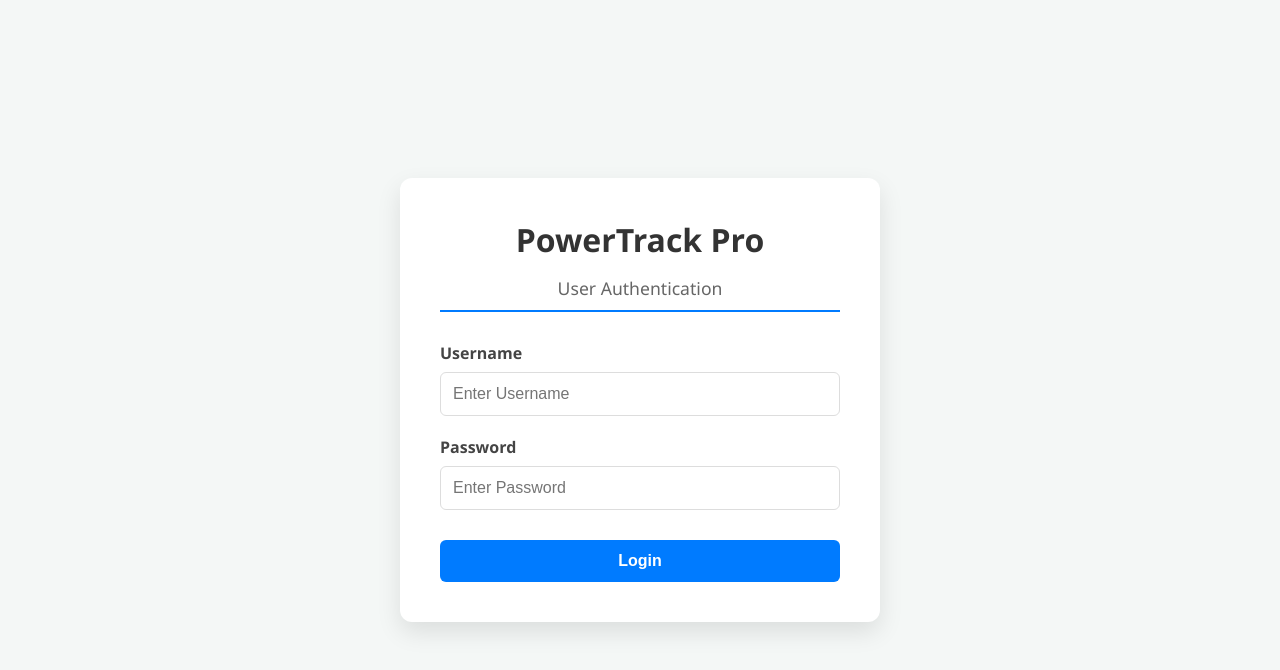
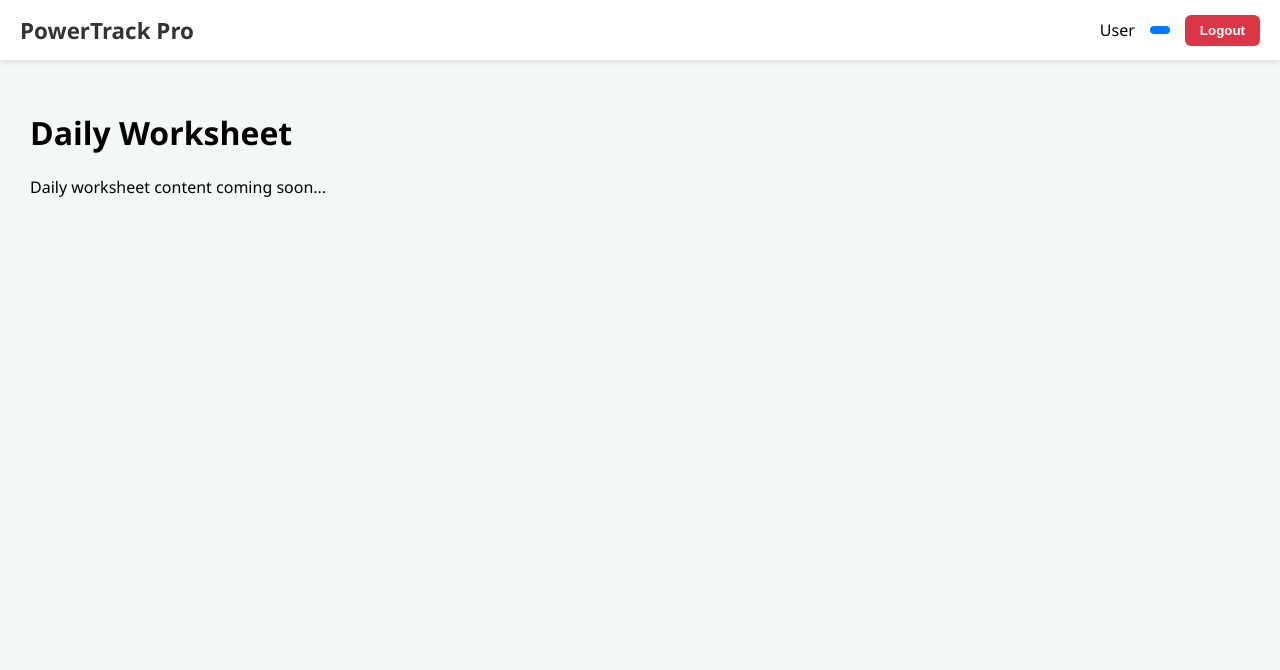
Before and after one commit to adiowilliams0-prog/CSIA_mjd744, a React (Create React App) app in the folder frontend/: page /worksheet in a window 1280 px wide. Before the commit this address led to /. Shown: the top 670 px of the page. Built offline with nearby package versions, Linux system fonts and the light colour scheme; sample sign-in values are in the browser's storage.

Commit message:
Integrated RBAC with functional Navbar, Sidebar, and centered Login

```diff
--- a/frontend/src/App.css
+++ b/frontend/src/App.css
@@ -1,94 +1,169 @@
-/* 1. Page Layout & Centering Logic */
-/* This centers the entire login box perfectly in the middle of the screen */
+/* --- 1. Global Layout Structure --- */
+body, html {
+    margin: 0;
+    padding: 0;
+    font-family: 'Segoe UI', Tahoma, Geneva, Verdana, sans-serif;
+    background-color: #f4f7f6;
+}
+
 .App {
     display: flex;
-    justify-content: center; /* Horizontal centering */
-    align-items: center;     /* Vertical centering */
-    min-height: 100vh;       /* Full viewport height */
-    background-color: #f4f7f6; /* Professional light gray background */
-    margin: 0;
-    font-family: 'Segoe UI', Tahoma, Geneva, Verdana, sans-serif;
-    text-align: center;
+    flex-direction: column;
+    min-height: 100vh;
 }
 
-/* 2. Authentication Container */
-/* Matches Prototype design with depth and professional spacing */
+/* The container for Sidebar + Page Content */
+.main-layout {
+    display: flex;
+    flex: 1;
+    width: 100%;
+}
+
+.page-content {
+    flex: 1;
+    padding: 30px;
+    transition: all 0.3s ease;
+    background-color: #f4f7f6;
+    overflow-y: auto;
+}
+
+.full-width {
+    width: 100%;
+}
+
+/* --- 2. Navbar Styling (Everyone) --- */
+.navbar {
+    height: 60px;
+    background-color: #ffffff;
+    display: flex;
+    align-items: center;
+    justify-content: space-between;
+    padding: 0 20px;
+    box-shadow: 0 2px 5px rgba(0,0,0,0.1);
+    z-index: 1000;
+}
+
+.nav-left, .nav-right {
+    display: flex;
+    align-items: center;
+    gap: 15px;
+}
+
+.brand-link {
+    text-decoration: none;
+    color: #333;
+    font-weight: bold;
+    font-size: 1.4rem;
+}
+
+.hamburger {
+    background: none;
+    border: none;
+    font-size: 1.5rem;
+    cursor: pointer;
+    padding: 5px;
+    width: auto;
+}
+
+/* --- 3. Sidebar Styling (Manager Only) --- */
+.sidebar {
+    width: 250px;
+    background-color: #2c3e50;
+    color: white;
+    transition: width 0.3s ease;
+    overflow-x: hidden;
+    display: flex;
+    flex-direction: column;
+}
+
+.sidebar.collapsed {
+    width: 0px;
+}
+
+.sidebar ul {
+    list-style: none;
+    padding: 20px 0;
+    margin: 0;
+}
+
+.sidebar li a {
+    display: block;
+    padding: 15px 25px;
+    color: #bdc3c7;
+    text-decoration: none;
+    transition: 0.2s;
+    white-space: nowrap;
+}
+
+.sidebar li a:hover {
+    background-color: #34495e;
+    color: white;
+}
+
+/* --- 4. Authentication Centering Logic --- */
+/* This forces the login box to ignore everything else and center on screen */
+.login-page-wrapper {
+    display: flex;
+    justify-content: center;
+    align-items: center;
+    position: fixed;         /* Critical: Breaks out of the App flex flow */
+    top: 0;
+    left: 0;
+    width: 100vw;
+    height: 100vh;
+    background-color: #f4f7f6;
+    z-index: 2000;           /* Sits on top of Navbar/Sidebar */
+}
+
 .login-container {
     background-color: #ffffff;
     width: 90%;
     max-width: 400px;
     padding: 40px;
     border-radius: 12px;
-    box-shadow: 0 10px 25px rgba(0,0,0,0.1); /* Adds the 'card' depth effect */
-    text-align: center; /* Centers the header text */
+    box-shadow: 0 10px 25px rgba(0,0,0,0.1);
+    text-align: center;
 }
 
-/* Header Styling */
-.login-container h1 {
-    color: #333;
-    margin: 0 0 5px 0;
-    font-size: 2rem;
+/* --- 5. Roles & Badges --- */
+.badge {
+    padding: 4px 10px;
+    border-radius: 20px;
+    font-size: 0.8rem;
+    font-weight: bold;
 }
 
-.login-container h2 {
-    color: #666;
-    font-weight: 400;
-    margin-bottom: 30px;
-    font-size: 1.1rem;
-    border-bottom: 2px solid #007bff; /* Blue accent line from prototype */
-    padding-bottom: 10px;
-}
+.mgr { background-color: #ffd700; color: #000; }
+.det { background-color: #007bff; color: #fff; }
 
-/* 3. Form Group Styling */
-/* Keeps labels aligned left for readability while the box is centered */
-.form-group {
-    margin-bottom: 20px;
-    text-align: left;
-}
-
-.form-group label {
-    display: block;
-    margin-bottom: 8px;
-    font-weight: 600;
-    color: #444;
-}
-
+/* --- 6. Form & Buttons --- */
+.form-group { margin-bottom: 20px; text-align: left; }
+.form-group label { display: block; margin-bottom: 8px; font-weight: 600; }
 .form-group input {
     width: 100%;
     padding: 12px;
     border: 1px solid #ddd;
     border-radius: 6px;
-    font-size: 1rem;
-    box-sizing: border-box; /* Critical: prevents padding from expanding width */
-    transition: border-color 0.3s ease;
+    box-sizing: border-box;
 }
 
-/* Interactive focus state */
-.form-group input:focus {
-    outline: none;
-    border-color: #007bff;
-    box-shadow: 0 0 0 2px rgba(0,123,255,0.25);
-}
-
-/* 4. Button Styling */
 button {
-    width: 100%;
     padding: 12px;
-    background-color: #007bff; /* Primary blue */
+    background-color: #007bff;
     color: white;
     border: none;
     border-radius: 6px;
-    font-size: 1rem;
+    cursor: pointer;
     font-weight: bold;
-    cursor: pointer;
-    transition: background-color 0.3s ease;
-    margin-top: 10px;
+    width: 100%; /* Default for login buttons */
 }
 
-button:hover {
-    background-color: #0056b3; /* Darker blue on hover */
+.logout-btn {
+    width: auto; /* Smaller width for navbar button */
+    background-color: #dc3545;
+    padding: 8px 15px;
 }
 
-button:active {
-    transform: translateY(1px); /* Subtle press effect */
+.logout-btn:hover {
+    background-color: #a71d2a;
 }
--- a/frontend/src/App.js
+++ b/frontend/src/App.js
@@ -1,31 +1,93 @@
-import React from 'react';
+import React, { useState, useEffect } from 'react';
 import { BrowserRouter as Router, Routes, Route, Navigate } from 'react-router-dom';
+import { getUserRole } from './utils/auth';
+
+// Components
+import Navbar from './components/Navbar';
+import Sidebar from './components/Sidebar';
+
+// Pages
 import Login from './pages/Login';
 import ManagerDashboard from './pages/ManagerDashboard';
 import DailyWorksheet from './pages/DailyWorksheet';
+import ClientPlans from './pages/ClientPlans';
+import StaffManagement from './pages/StaffManagement';
+import Reports from './pages/Reports';
+
 import './App.css';
 
 function App() {
+  const [isCollapsed, setIsCollapsed] = useState(false);
+  const [role, setRole] = useState(getUserRole());
+
+  // Update role when token changes
+  useEffect(() => {
+    const handleStorageChange = () => setRole(getUserRole());
+    window.addEventListener('storage', handleStorageChange);
+    return () => window.removeEventListener('storage', handleStorageChange);
+  }, []);
+
+  const isAuthenticated = !!localStorage.getItem('token');
+  const isManager = role === 'Manager';
+
   return (
     <Router>
-      {/* The 'App' class acts as the Flexbox parent.
-        It ensures the Login box is centered, but you may want to
-        adjust this class later when building full-screen dashboards.
-      */}
       <div className="App">
-        <Routes>
-          {/* Phase 1: Authentication */}
-          <Route path="/" element={<Login />} />
+        {/* Only show Navbar if logged in */}
+        {isAuthenticated && (
+          <Navbar
+            toggleSidebar={() => setIsCollapsed(!isCollapsed)}
+            userName="User"
+          />
+        )}
 
-          {/* Phase 2 & 5: Manager Routes */}
-          <Route path="/manager-dashboard" element={<ManagerDashboard />} />
+        {/* CONDITIONAL LAYOUT:
+          If not authenticated, show ONLY the Login page in its centering wrapper.
+          If authenticated, show the dashboard structure (Sidebar + Main).
+        */}
+        {!isAuthenticated ? (
+          <div className="login-page-wrapper">
+            <Routes>
+              <Route path="/" element={<Login />} />
+              <Route path="*" element={<Navigate to="/" />} />
+            </Routes>
+          </div>
+        ) : (
+          <div className="main-layout">
+            {/* Sidebar only for Managers */}
+            {isManager && <Sidebar isCollapsed={isCollapsed} />}
 
-          {/* Phase 3: Detailer / Operations Routes */}
-          <Route path="/daily-worksheet" element={<DailyWorksheet />} />
+            <main className={`page-content ${!isManager ? 'full-width' : ''}`}>
+              <Routes>
+                {/* Redirect home to correct dashboard */}
+                <Route path="/" element={<Navigate to={isManager ? "/dashboard" : "/worksheet"} />} />
 
-          {/* Fallback: Any unknown URL sends user back to Login */}
-          <Route path="*" element={<Navigate to="/" />} />
-        </Routes>
+                {/* Shared Route */}
+                <Route path="/worksheet" element={<DailyWorksheet />} />
+
+                {/* Protected Manager Routes */}
+                <Route
+                  path="/dashboard"
+                  element={isManager ? <ManagerDashboard /> : <Navigate to="/worksheet" />}
+                />
+                <Route
+                  path="/plans"
+                  element={isManager ? <ClientPlans /> : <Navigate to="/worksheet" />}
+                />
+                <Route
+                  path="/staff"
+                  element={isManager ? <StaffManagement /> : <Navigate to="/worksheet" />}
+                />
+                <Route
+                  path="/reports"
+                  element={isManager ? <Reports /> : <Navigate to="/worksheet" />}
+                />
+
+                <Route path="*" element={<Navigate to="/" />} />
+              </Routes>
+            </main>
+          </div>
+        )}
       </div>
     </Router>
   );
--- a/frontend/src/components/Navbar.js
+++ b/frontend/src/components/Navbar.js
@@ -0,0 +1,44 @@
+import React from 'react';
+import { Link } from 'react-router-dom'; // Use Link for internal navigation
+import { getUserRole } from '../utils/auth';
+
+const Navbar = ({ toggleSidebar, userName }) => {
+    const role = getUserRole();
+    const isManager = role === 'Manager';
+
+    return (
+        <nav className="navbar">
+            <div className="nav-left">
+                {/* 1. Only show toggle if user is a Manager */}
+                {isManager && (
+                    <button onClick={toggleSidebar} className="hamburger">
+                        ☰
+                    </button>
+                )}
+
+                {/* 2. Brand links to Dashboard for Manager, otherwise Worksheet/Home */}
+                <Link to={isManager ? "/dashboard" : "/worksheet"} className="brand-link">
+                    <span className="brand">PowerTrack Pro</span>
+                </Link>
+            </div>
+
+            <div className="nav-right">
+                <span className="user-info">{userName}</span>
+                <span className={`badge ${isManager ? 'mgr' : 'det'}`}>
+                    {role}
+                </span>
+                <button
+                    className="logout-btn"
+                    onClick={() => {
+                        localStorage.removeItem('token');
+                        window.location.href = '/login';
+                    }}
+                >
+                    Logout
+                </button>
+            </div>
+        </nav>
+    );
+};
+
+export default Navbar;
--- a/frontend/src/components/Sidebar.js
+++ b/frontend/src/components/Sidebar.js
@@ -0,0 +1,24 @@
+import React from 'react';
+import { Link } from 'react-router-dom';
+import { getUserRole } from '../utils/auth';
+
+const Sidebar = ({ isCollapsed }) => {
+    const role = getUserRole();
+
+    // RBAC: If not a manager, don't show the sidebar at all
+    if (role !== 'Manager') return null;
+
+    return (
+        <aside className={`sidebar ${isCollapsed ? 'collapsed' : ''}`}>
+            <ul>
+                <li><Link to="/dashboard">📈 Dashboard</Link></li>
+                <li><Link to="/staff">👥 Staff Management</Link></li>
+                <li><Link to="/plans">📋 Client Plans</Link></li>
+                <li><Link to="/reports">📊 Financial Reports</Link></li>
+                <li><Link to="/worksheet">📊 Daily Worksheet</Link></li>
+            </ul>
+        </aside>
+    );
+};
+
+export default Sidebar;
--- a/frontend/src/pages/DailyWorksheet.js
+++ b/frontend/src/pages/DailyWorksheet.js
@@ -1,19 +1,12 @@
-import React from "react";
+import React from 'react';
 
-export default function DailyWorksheet() {
-  return (
-    <div style={styles.container}>
-      <h1>Daily Worksheet Test</h1>
-    </div>
-  );
-}
+const DailyWorksheet = () => {
+    return (
+        <div className="page-container">
+            <h1>Daily Worksheet</h1>
+            <p>Daily worksheet content coming soon...</p>
+        </div>
+    );
+};
 
-const styles = {
-  container: {
-    display: "flex",
-    justifyContent: "center",
-    alignItems: "center",
-    height: "100vh",
-    fontFamily: "Arial, sans-serif",
-  },
-};
+export default DailyWorksheet; // THIS LINE IS CRITICAL
--- a/frontend/src/pages/Login.js
+++ b/frontend/src/pages/Login.js
@@ -5,7 +5,8 @@ const Login = () => {
     const [form, setForm] = useState({ username: '', password: '' });
 
     const handleSubmit = async (e) => {
-            e.preventDefault();
+        e.preventDefault();
+        try {
             const res = await fetch('/login', {
                 method: 'POST',
                 headers: { 'Content-Type': 'application/json' },
@@ -15,56 +16,58 @@ const Login = () => {
             if (res.ok) {
                 const { access_token } = await res.json();
 
-                // 1. Store the token for future API calls
+                // 1. Store the token
                 localStorage.setItem('token', access_token);
 
-                // 2. Decode the token to extract the 'user_role'
-                // We look inside 'sub' because your app.py identity is an object
+                // 2. Decode the token to get the role
                 const decoded = jwtDecode(access_token);
                 const role = decoded.sub.role;
 
-                // 3. Conditional Redirection based on Phase requirements
-                if (role === 'Manager') {
-                    window.location.href = '/manager-dashboard';
-                } else {
-                    window.location.href = '/daily-worksheet';
-                }
+                // 3. Redirect to the appropriate home base
+                // Using window.location.href ensures a full refresh to update App.js state
+                window.location.href = role === 'Manager' ? '/dashboard' : '/worksheet';
             } else {
                 alert('Login failed. Please check your credentials.');
             }
-        };
+        } catch (error) {
+            console.error("Login error:", error);
+            alert('Could not connect to the server.');
+        }
+    };
 
     return (
         <div className="login-container">
-            {/* Matches Prototype Title */}
             <h1>PowerTrack Pro</h1>
             <h2>User Authentication</h2>
 
             <form onSubmit={handleSubmit}>
                 <div className="form-group">
-                    {/* Added labels to match prototype design */}
-                    <label>Username</label>
+                    <label htmlFor="username">Username</label>
                     <input
+                        id="username"
                         type="text"
                         placeholder="Enter Username"
                         value={form.username}
                         onChange={e => setForm({...form, username: e.target.value})}
                         required
+                        autoComplete="username"
                     />
                 </div>
 
                 <div className="form-group">
-                    <label>Password</label>
+                    <label htmlFor="password">Password</label>
                     <input
+                        id="password"
                         type="password"
                         placeholder="Enter Password"
                         value={form.password}
                         onChange={e => setForm({...form, password: e.target.value})}
                         required
+                        autoComplete="current-password"
                     />
                 </div>
 
-                <button type="submit">Login</button>
+                <button type="submit" className="login-button">Login</button>
             </form>
         </div>
     );
--- /dev/null
+++ b/frontend/src/utils/auth.js
@@ -0,0 +1,11 @@
+export const getUserRole = () => {
+    const token = localStorage.getItem('token');
+    if (!token) return null;
+    try {
+        // Decodes the payload of the JWT
+        const payload = JSON.parse(atob(token.split('.')[1]));
+        return payload.sub.role; // Matches your Flask JWT identity structure
+    } catch (e) {
+        return null;
+    }
+};
```
Also changed, not shown: frontend/src/pages/ClientPlans.js (+12 -0 lines), frontend/src/pages/ManagerDashboard.js (+10 -17 lines), frontend/src/pages/Reports.js (+12 -0 lines), frontend/src/pages/StaffManagement.js (+12 -0 lines), 1 other file (tests, documents, lock files or other folders).
